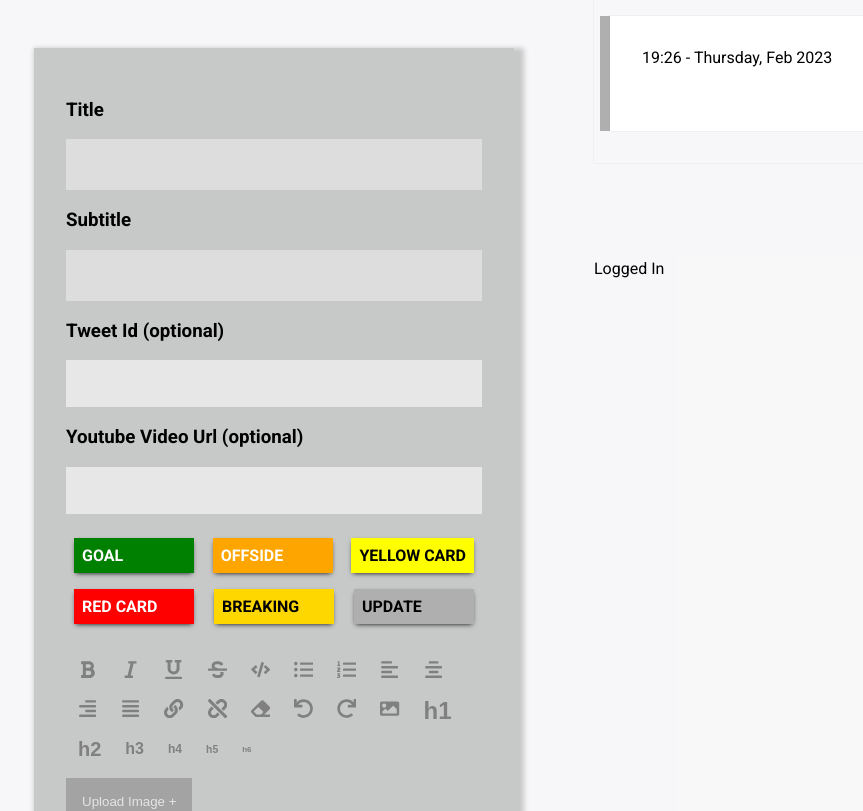
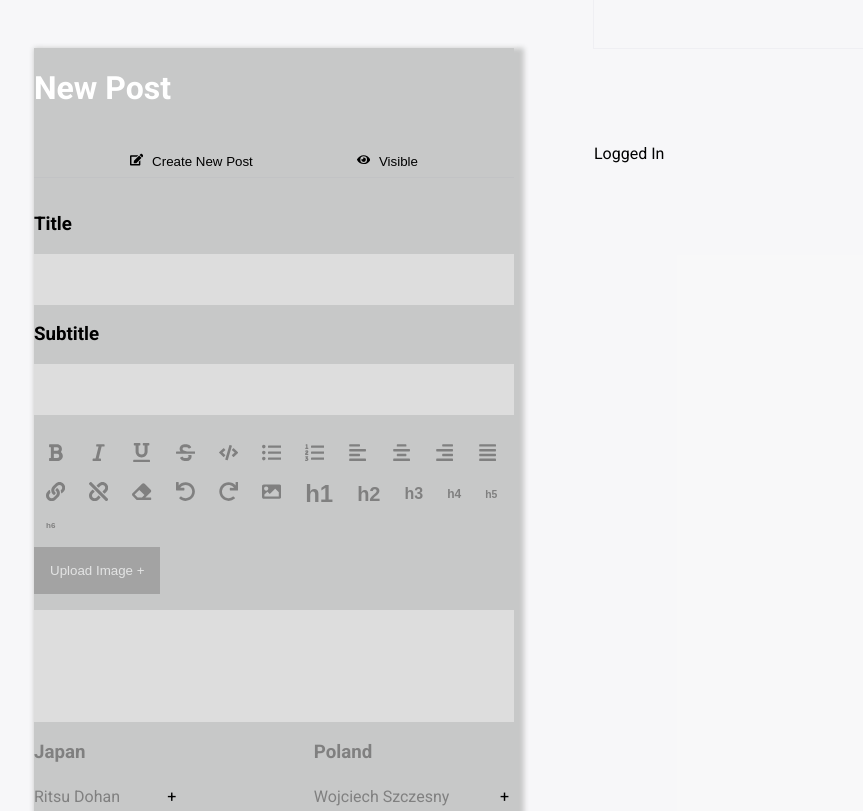
Before and after one commit to xScottishKrissx/live-text-redux, a React (Create React App) app: page / in a window 1280 px wide. Shown: the top 811 px of the page, without its empty margins (86-949 px from the left). Built offline with nearby package versions, Linux system fonts and the light colour scheme.

Commit message:
0.12.1 - Redoing new post component...
...by using the new edit post component as a baseline

```diff
--- a/src/components/EditPost/editView.js
+++ b/src/components/EditPost/editView.js
@@ -2,9 +2,6 @@ import { useEffect, useState, useRef } from "react";
 import { useDispatch, useSelector } from "react-redux";
 import PostControl from "../PostControl/postControl";
 import EditPostField from "./editPostField";
-
-import { MenuBar } from "../Tiptap/Tiptap";
-import { useEditor } from "@tiptap/react";
 
 import { addToPreview } from "../../features/previewEdit";
 
@@ -13,31 +10,20 @@ import EditTextArea from "./editTextArea";
 import EditType from "./editType";
 
 const typeRange = ["Goal","Offside", "Yellow Card", "Red Card", "Breaking","Update"]
-const EditTiptap = ({
+const EditTiptap = ({ id, handleEdit }) =>{
+    const dispatch = useDispatch()
+    const tweetIdRef =  useRef()
+    const youtubeUrlRef =  useRef()
 
-    id,
-    readyPostTitle,
-    // subtitle,
-    // body,
-    handleEdit,
-    // setPostTitle
-
-}) =>{
-    const dispatch = useDispatch()
     const liveText = useSelector((state) => state.livetext.value)
     const getCurrentPost = liveText.filter(x => x.id === id)
-    // console.log(getCurrentPost[0])
     const {title, subtitle, body, tweet, youtube, image } = getCurrentPost[0]
-
-
-    const tweetIdRef =  useRef()
-    const youtubeUrlRef =  useRef()
 
     const [postTitle, setTitle] = useState(title)
     const [postSubtitle, setSubtitle] = useState(subtitle)
     const [postType, setPostType] = useState("")
     const [postBody, setBody] = useState(body)
-        const [postImageName, setPostImageName] = useState(image)
+    const [postImageName, setPostImageName] = useState(image)
     const [insertTweet, setTweet] = useState(tweet)
     const [insertYoutube, setYoutube] = useState(youtube)
 
--- a/src/components/PostControl/postControl.js
+++ b/src/components/PostControl/postControl.js
@@ -1,17 +1,49 @@
 import React, { useEffect } from 'react'
 import { useSelector, useDispatch } from 'react-redux'
 import { updateArray } from '../../features/live-text'
+
+import {v4 as uuidv4} from 'uuid'
 
 import './postControl.css'
 
 import { FaSave, FaEdit, FaTrash, FaEye, FaEyeSlash} from 'react-icons/fa'
 
-export default function PostControl({id, handleEdit, body, subtitle, title, type,tweet, youtube, image, editMode, hide}) {
+export default function PostControl({id, handleEdit, body, subtitle, title, type,tweet, youtube, image, editMode, hide, setClearContent, setPostImageName}) {
     // localStorage.clear()
     const dispatch = useDispatch()
     const liveText = useSelector((state) => state.livetext.value)
     const getCurrentPost = liveText.filter(x => x.id === id)
     const getOtherPosts = liveText.filter(x => x.id !== id)
+
+    const createNewPost = () =>{
+        console.log("Create New Post")
+
+        const newPost = [{
+            id: uuidv4(),
+            body:body,
+            title:title,
+            subtitle:subtitle,
+            type:type,
+            // timestamp: dayjs().format('HH:mm - dddd, MMM YYYY'),
+            timestamp:Date.now(),
+            hidden:false,
+            image:image,
+            tweet:tweet,
+            youtube:youtube
+          }]
+
+          console.log(newPost)
+
+          // console.log(insertTweet)
+          const updateLiveTextArray = [newPost[0]].concat(liveText)
+          dispatch(updateArray(updateLiveTextArray))
+          localStorage.setItem("live-text", JSON.stringify(updateLiveTextArray))
+          console.log("Clear Form")
+          setClearContent(true)
+          setPostImageName("")
+
+
+    }
 
     const handleDelete = () =>{
         console.log("Delete: " + id)
@@ -57,10 +89,9 @@ export default function PostControl({id, handleEdit, body, subtitle, title, type
         {editMode ?
             <button onClick={saveEdit}><FaSave /> Save </button>
                 :
-            <button onClick={()=>handleEdit(true)}><FaEdit /> Edit Post</button>
+            <button onClick={()=>createNewPost()}><FaEdit /> Create New Post</button>
         }
-
-        <button onClick={handleDelete}><FaTrash/> Delete</button>
+        {editMode ? <button onClick={handleDelete}><FaTrash/> Delete</button> : null }
 
         {hide ?
             <button className='post-control-bar-isHidden' onClick={()=>handleHide(false)}><FaEyeSlash/>Hidden</button>
--- a/src/components/author-input.js
+++ b/src/components/author-input.js
@@ -11,6 +11,10 @@ import {Timeline, Tweet} from 'react-twitter-widgets'
 import {v4 as uuidv4} from 'uuid'
 import EditTiptap from './EditPost/editView'
 import { setEdit } from '../features/editState'
+
+import EditPostField from './EditPost/editPostField'
+import EditTextArea from './EditPost/editTextArea'
+import PostControl from './PostControl/postControl'
 
 const typeRange = ["Goal","Offside", "Yellow Card", "Red Card", "Breaking","Update"]
 export default function AuthorInput() {
@@ -36,6 +40,7 @@ export default function AuthorInput() {
 
 
   const pushLive = () =>{
+
     const newPost = [{
       id: uuidv4(),
       body: postBody,
@@ -64,107 +69,130 @@ export default function AuthorInput() {
   }
 
   const handleEdit = (x) =>{
-    // console.log("Edit!!!")
-    // console.log(x)
     dispatch(setEdit({editing:x, editId: null}))
   }
 
-  // console.log(editModeState)
   return (
     <div className='author-input-wrapper'>
 
       {editModeState.editing ?
 
       <>
+        <EditTiptap id={editModeState.editId} handleEdit={handleEdit} />
+      </>
 
-      {/* <h1>Edit Mode</h1> */}
-
-      <EditTiptap
-        id={editModeState.editId}
-        handleEdit={handleEdit}
-        setPostTitle={setPostTitle}
-      />
-
-        </>
       :
 
-      <div className='author-input-form'>
+      <>
+        <h1>New Post</h1>
+
+        <PostControl
+          handleEdit={handleEdit}
+          setClearContent={setClearContent}
+          setPostImageName={setPostImageName}
+          title={postTitle}
+          body={postBody}
+          subtitle={postSubtitle}
+        />
 
 
         <div className='author-input-form-title'>
-          <Tiptap
-            location={"title-enter"}
-            setPostBody={setPostTitle}
-            clearContent={clearContent}
-            setClearContent={setClearContent}
-          />
+            <div className="author-input-field">
+                <h3>Title</h3>
+                <EditPostField field={""} passNewFieldValue={setPostTitle}  />
+            </div>
         </div>
 
-        <div className='author-input-form-subtitle'>
-          <Tiptap
-            location={"subtitle-enter"}
-            setPostBody={setPostSubTitle}
-            clearContent={clearContent}
-            setClearContent={setClearContent}
-            />
+        <div className='author-input-form-subtitle' >
+            <div className='author-input-field'>
+                <h3>Subtitle</h3>
+                <EditPostField field={""} passNewFieldValue={setPostSubTitle} />
+            </div>
         </div>
 
-        <div className='author-input-form-insert-tweet'>
-          <Tiptap
-            location={"insert-tweet"}
-            setPostBody={setTweet}
-            clearContent={clearContent}
-            setClearContent={setClearContent}
-            />
+        <div className="author-input-form-text-area">
+            <div className='author-input-text-editor'>
+                <EditTextArea field={""} passNewFieldValue={setPostBody} setPostImageName={setPostImageName}/>
+            </div>
         </div>
-        <div className='author-input-form-insert-youtube'>
-          <Tiptap
-            location={"insert-youtube"}
-            setPostBody={setYoutube}
-            clearContent={clearContent}
-            setClearContent={setClearContent}
-            />
-        </div>
+      </>
+      // <div className='author-input-form'>
 
-      <div className="author-input-form-type-select">
-        <div className='author-input-form-type-select-items'>
-          {typeRange.map((item, index) => {
-            const removeSpacesFromName = item.replace(/\s+/g, '')
-            return(
-              <div
-              key={index}
-              onClick={()=>setPostType(removeSpacesFromName)}
-              className={removeSpacesFromName}
-              id={removeSpacesFromName}
-              >
-                {item}
-              </div>
-            )
-          })}
-        </div>
-      </div>
 
-        {/* Write the main body of the card */}
-        <div className="author-input-form-text-area">
-          <Tiptap
-            location={"text-area"}
-            setPostBody={setPostBody}
-            clearContent={clearContent}
-            setClearContent={setClearContent}
-            setPostImageName={setPostImageName}
-            />
+      //   <div className='author-input-form-title'>
+      //     <Tiptap
+      //       location={"title-enter"}
+      //       setPostBody={setPostTitle}
+      //       clearContent={clearContent}
+      //       setClearContent={setClearContent}
+      //     />
+      //   </div>
 
-        </div>
+      //   <div className='author-input-form-subtitle'>
+      //     <Tiptap
+      //       location={"subtitle-enter"}
+      //       setPostBody={setPostSubTitle}
+      //       clearContent={clearContent}
+      //       setClearContent={setClearContent}
+      //       />
+      //   </div>
 
-        {/* Pass the card for review to the review area */}
-        {/* <button onClick={()=>{dispatch(addItem({postTitle, postType, postBody}))}}>Submit for Review</button> */}
-        {postTitle.length > 10 && postBody.length > 10 ?
-          <div className='item-review-confirm-button'>
-            <button onClick={pushLive}>Confirm</button>
-            <button onClick={cancelUpdate}>Cancel</button>
-          </div>
-        : null }
-      </div>
+      //   <div className='author-input-form-insert-tweet'>
+      //     <Tiptap
+      //       location={"insert-tweet"}
+      //       setPostBody={setTweet}
+      //       clearContent={clearContent}
+      //       setClearContent={setClearContent}
+      //       />
+      //   </div>
+      //   <div className='author-input-form-insert-youtube'>
+      //     <Tiptap
+      //       location={"insert-youtube"}
+      //       setPostBody={setYoutube}
+      //       clearContent={clearContent}
+      //       setClearContent={setClearContent}
+      //       />
+      //   </div>
+
+      // <div className="author-input-form-type-select">
+      //   <div className='author-input-form-type-select-items'>
+      //     {typeRange.map((item, index) => {
+      //       const removeSpacesFromName = item.replace(/\s+/g, '')
+      //       return(
+      //         <div
+      //         key={index}
+      //         onClick={()=>setPostType(removeSpacesFromName)}
+      //         className={removeSpacesFromName}
+      //         id={removeSpacesFromName}
+      //         >
+      //           {item}
+      //         </div>
+      //       )
+      //     })}
+      //   </div>
+      // </div>
+
+
+      //   <div className="author-input-form-text-area">
+      //     <Tiptap
+      //       location={"text-area"}
+      //       setPostBody={setPostBody}
+      //       clearContent={clearContent}
+      //       setClearContent={setClearContent}
+      //       setPostImageName={setPostImageName}
+      //       />
+
+      //   </div>
+
+      //   {/* Pass the card for review to the review area */}
+      //   {/* <button onClick={()=>{dispatch(addItem({postTitle, postType, postBody}))}}>Submit for Review</button> */}
+      //   {postTitle.length > 10 && postBody.length > 10 ?
+      //     <div className='item-review-confirm-button'>
+      //       <button onClick={pushLive}>Confirm</button>
+      //       <button onClick={cancelUpdate}>Cancel</button>
+      //     </div>
+      //   : null }
+      // </div>
     }
     </div>
   )
```
Also changed, not shown: 1 other file (tests, documents, lock files or other folders).
